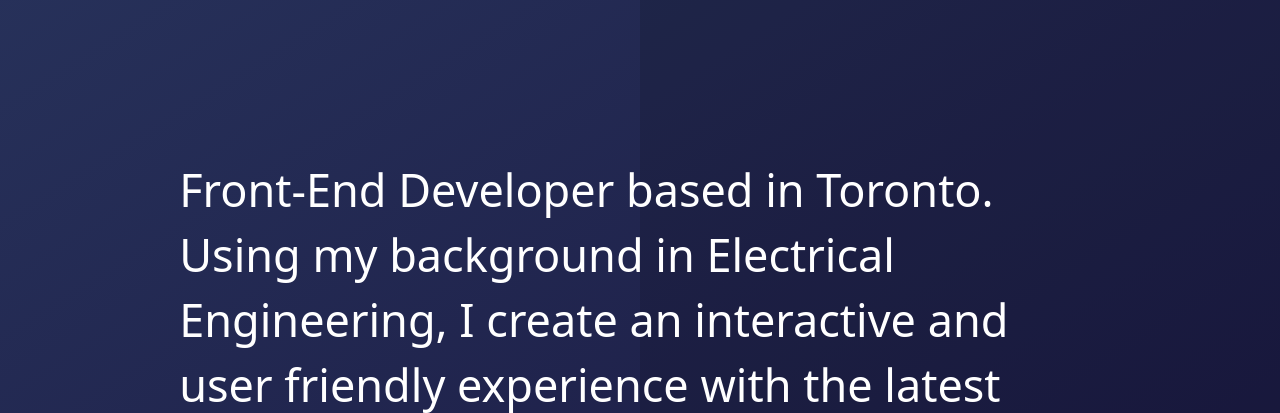
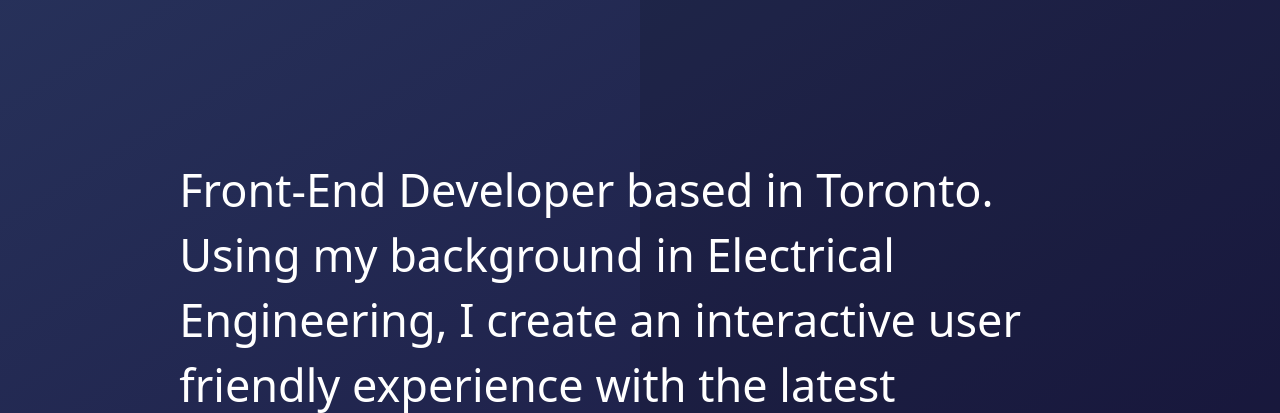
Before and after one commit to keilmart/newProf, a plain HTML site: page about.html in a window 1280 px wide. Shown: the top 413 px of the page. Drawn offline with nearby package versions, Linux system fonts and the light colour scheme.

Commit message:
fixed some grammer on the about page

```diff
--- a/about.html
+++ b/about.html
@@ -31,7 +31,7 @@
             <div class="wrapper">
                 <div class="flex-container splashDesc">
                     <h4>Front-End Developer based in Toronto. Using my background in Electrical Engineering, I create an
-                        interactive and user friendly experience with the latest technologies.
+                        interactive user friendly experience with the latest technologies.
                         <div class="popText animate__animated animate__headShake animate__infinite"><a
                                 href="skills.html">Click to see my skills.</a>
                         </div>
```
